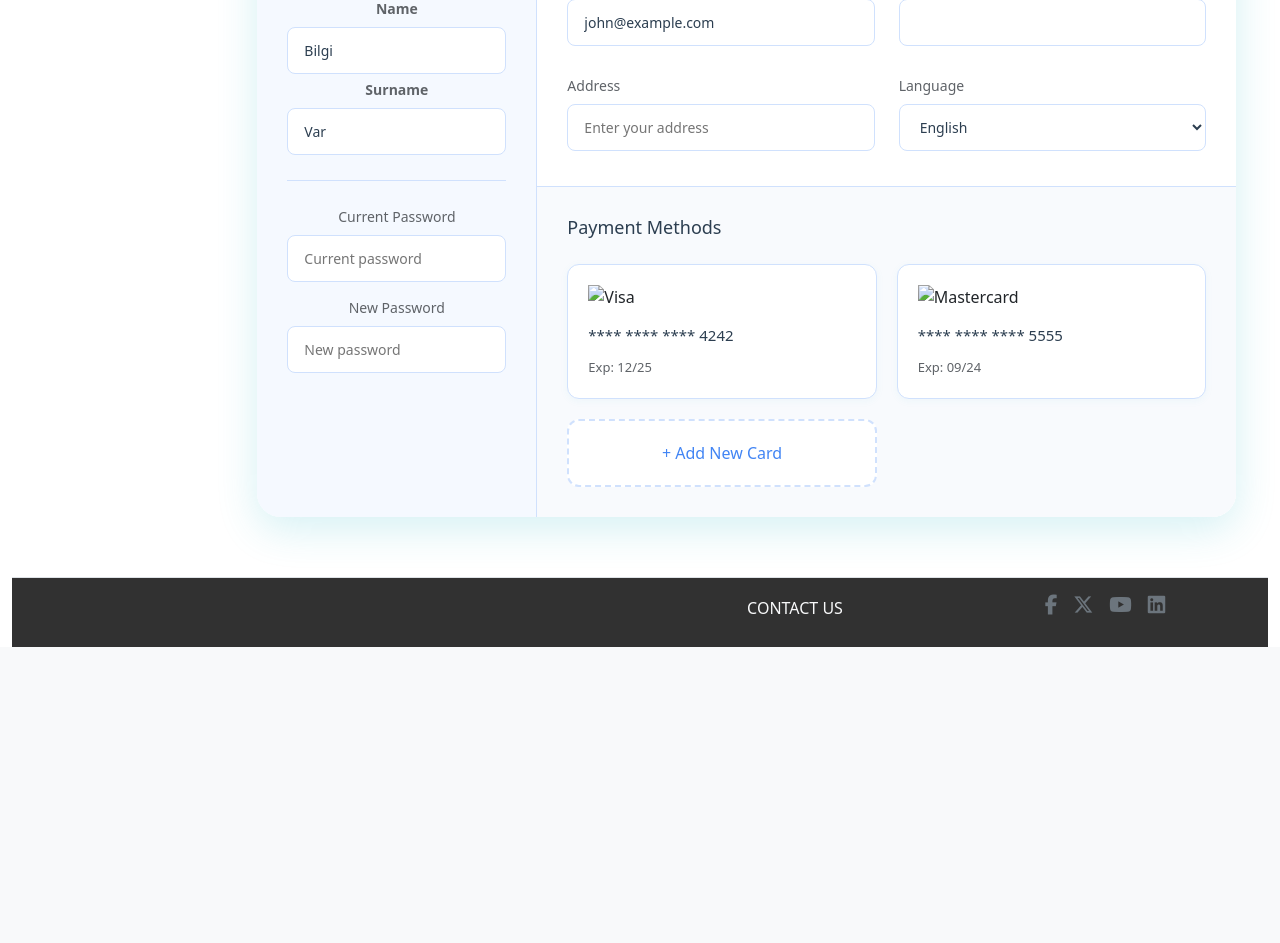
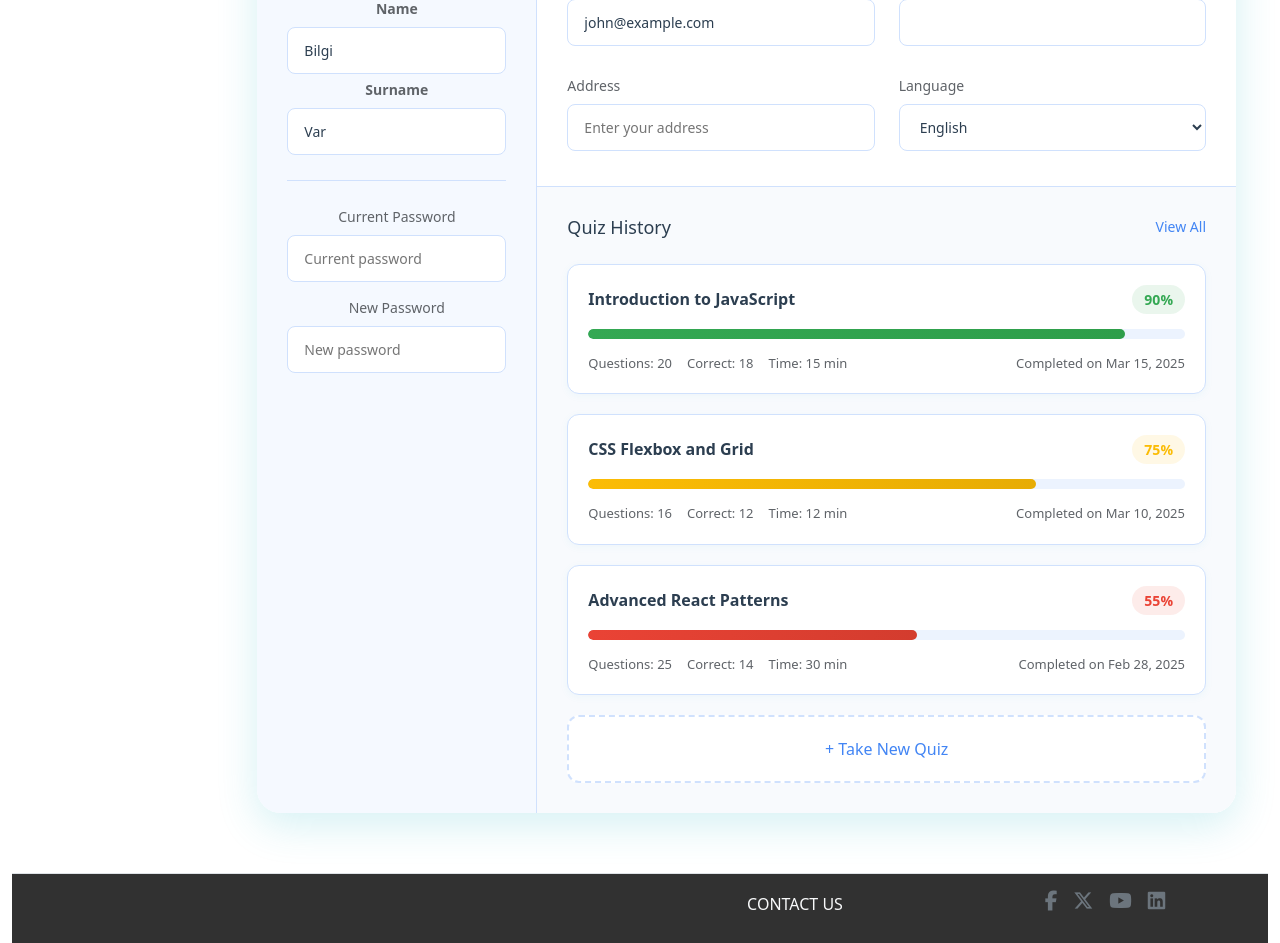
Before and after one commit to BlackFoxT/GradProject, a Flask app: template templates/profile.html in a window 1280 px wide. Shown: the part 308-1251 px from the top of the page. Before the commit the page ends 955 px from the top, so only its background shows below. Run offline with Flask 3, Linux system fonts and the light colour scheme; the template is opened without the code that fills it: values that come from a table or form of the project are taken from there, others are empty.

Commit message:
Update profile

```diff
--- a/static/css/profile.css
+++ b/static/css/profile.css
@@ -151,27 +151,42 @@
   margin-bottom: 15px;
 }
 
-  /* Payment Cards Section */
-  .payment-cards {
+/* Quiz History Section */
+.quiz-history {
   background: #f8fafd;
   margin: 30px -30px -30px;
   padding: 30px;
   border-top: 1px solid #d0e1fd;
 }
 
-  .payment-cards h3 {
+.quiz-history h3 {
   color: #2c3e50;
   margin-bottom: 25px;
   font-size: 18px;
+  display: flex;
+  justify-content: space-between;
+  align-items: center;
 }
 
-  .card-list {
-    display: grid;
-    grid-template-columns: repeat(auto-fill, minmax(220px, 1fr));
+.quiz-history h3 .view-all {
+  font-size: 14px;
+  color: #4285f4;
+  font-weight: 500;
+  cursor: pointer;
+  text-decoration: none;
+}
+
+.quiz-history h3 .view-all:hover {
+  text-decoration: underline;
+}
+
+.quiz-list {
+  display: flex;
+  flex-direction: column;
   gap: 20px;
 }
 
-  .card-item {
+.quiz-item {
   background: #ffffff;
   border: 1px solid #d0e1fd;
   padding: 20px;
@@ -180,29 +195,102 @@
   box-shadow: 0 2px 8px rgba(45, 183, 202, 0.05);
 }
 
-  .card-item:hover {
+.quiz-item:hover {
   transform: translateY(-2px);
   box-shadow: 0 6px 15px rgba(21, 188, 210, 0.1);
   border-color: #4285f4;
 }
 
-  .card-item img {
-    height: 30px;
-    margin-bottom: 15px;
+.quiz-header {
+  display: flex;
+  justify-content: space-between;
+  align-items: center;
+  margin-bottom: 12px;
 }
 
-  .card-item p {
-    font-size: 15px;
-    margin-bottom: 8px;
+.quiz-title {
+  font-size: 16px;
+  font-weight: 600;
   color: #2c3e50;
+  margin: 0;
 }
 
-  .expiry {
-    color: #5f6368;
-    font-size: 13px;
+.quiz-score {
+  font-size: 14px;
+  font-weight: 600;
+  padding: 4px 12px;
+  border-radius: 20px;
 }
 
-  .add-card-btn {
+.score-high {
+  background-color: rgba(52, 168, 83, 0.1);
+  color: #34a853;
+}
+
+.score-medium {
+  background-color: rgba(251, 188, 5, 0.1);
+  color: #fbbc05;
+}
+
+.score-low {
+  background-color: rgba(234, 67, 53, 0.1);
+  color: #ea4335;
+}
+
+.quiz-details {
+  display: flex;
+  justify-content: space-between;
+  margin-top: 15px;
+  font-size: 13px;
+  color: #5f6368;
+}
+
+.quiz-info {
+  display: flex;
+  gap: 15px;
+}
+
+.quiz-info span {
+  display: flex;
+  align-items: center;
+}
+
+.quiz-info span i {
+  margin-right: 5px;
+  font-size: 16px;
+}
+
+.quiz-date {
+  color: #5f6368;
+}
+
+.quiz-progress-bar {
+  height: 10px;
+  background-color: #ecf3fe;
+  border-radius: 5px;
+  overflow: hidden;
+  margin: 15px 0 5px;
+}
+
+.quiz-progress {
+  height: 100%;
+  border-radius: 5px;
+  transition: width 0.5s ease;
+}
+
+.progress-high {
+  background: linear-gradient(90deg, #34a853, #2e9e4a);
+}
+
+.progress-medium {
+  background: linear-gradient(90deg, #fbbc05, #e7ac04);
+}
+
+.progress-low {
+  background: linear-gradient(90deg, #ea4335, #d33c2e);
+}
+
+.take-new-quiz-btn {
   background: #ffffff;
   color: #4285f4;
   border: 2px dashed #d0e1fd;
@@ -210,15 +298,11 @@
   border-radius: 12px;
   cursor: pointer;
   transition: all 0.3s ease;
-    height: 100%;
-    width: 100%;
+  text-align: center;
   font-weight: 500;
-    display: flex;
-    align-items: center;
-    justify-content: center;
 }
 
-  .add-card-btn:hover {
+.take-new-quiz-btn:hover {
   background: #f5f9ff;
   border-color: #4285f4;
 }
@@ -238,8 +322,13 @@
     grid-template-columns: 1fr;
   }
 
-    .payment-cards {
+  .quiz-history {
     margin: 20px -20px -20px;
     padding: 20px;
   }
+
+  .quiz-details {
+    flex-direction: column;
+    gap: 10px;
   }
+}
--- a/templates/profile.html
+++ b/templates/profile.html
@@ -69,20 +69,69 @@
                         </div>
                     </div>
 
-                    <div class="payment-cards">
-                        <h3>Payment Methods</h3>
-                        <div class="card-list">
-                            <div class="card-item">
-                                <img src="" alt="Visa">
-                                <p>**** **** **** 4242</p>
-                                <span class="expiry">Exp: 12/25</span>
+                    <div class="quiz-history">
+                        <h3>
+                            Quiz History
+                            <a href="#" class="view-all">View All</a>
+                        </h3>
+                        <div class="quiz-list">
+                            <div class="quiz-item">
+                                <div class="quiz-header">
+                                    <h4 class="quiz-title">Introduction to JavaScript</h4>
+                                    <span class="quiz-score score-high">90%</span>
+                                </div>
+                                <div class="quiz-progress-bar">
+                                    <div class="quiz-progress progress-high" style="width: 90%"></div>
+                                </div>
+                                <div class="quiz-details">
+                                    <div class="quiz-info">
+                                        <span>Questions: 20</span>
+                                        <span>Correct: 18</span>
+                                        <span>Time: 15 min</span>
+                                    </div>
+                                    <div class="quiz-date">Completed on Mar 15, 2025</div>
+                                </div>
                             </div>
-                            <div class="card-item">
-                                <img src="" alt="Mastercard">
-                                <p>**** **** **** 5555</p>
-                                <span class="expiry">Exp: 09/24</span>
+
+                            <div class="quiz-item">
+                                <div class="quiz-header">
+                                    <h4 class="quiz-title">CSS Flexbox and Grid</h4>
+                                    <span class="quiz-score score-medium">75%</span>
+                                </div>
+                                <div class="quiz-progress-bar">
+                                    <div class="quiz-progress progress-medium" style="width: 75%"></div>
+                                </div>
+                                <div class="quiz-details">
+                                    <div class="quiz-info">
+                                        <span>Questions: 16</span>
+                                        <span>Correct: 12</span>
+                                        <span>Time: 12 min</span>
+                                    </div>
+                                    <div class="quiz-date">Completed on Mar 10, 2025</div>
+                                </div>
                             </div>
-                            <button class="add-card-btn">+ Add New Card</button>
+
+                            <div class="quiz-item">
+                                <div class="quiz-header">
+                                    <h4 class="quiz-title">Advanced React Patterns</h4>
+                                    <span class="quiz-score score-low">55%</span>
+                                </div>
+                                <div class="quiz-progress-bar">
+                                    <div class="quiz-progress progress-low" style="width: 55%"></div>
+                                </div>
+                                <div class="quiz-details">
+                                    <div class="quiz-info">
+                                        <span>Questions: 25</span>
+                                        <span>Correct: 14</span>
+                                        <span>Time: 30 min</span>
+                                    </div>
+                                    <div class="quiz-date">Completed on Feb 28, 2025</div>
+                                </div>
+                            </div>
+
+                            <div class="take-new-quiz-btn">
+                                <span>+ Take New Quiz</span>
+                            </div>
                         </div>
                     </div>
                 </div>
```
Lines whose indentation alone changed are shown as unchanged.
